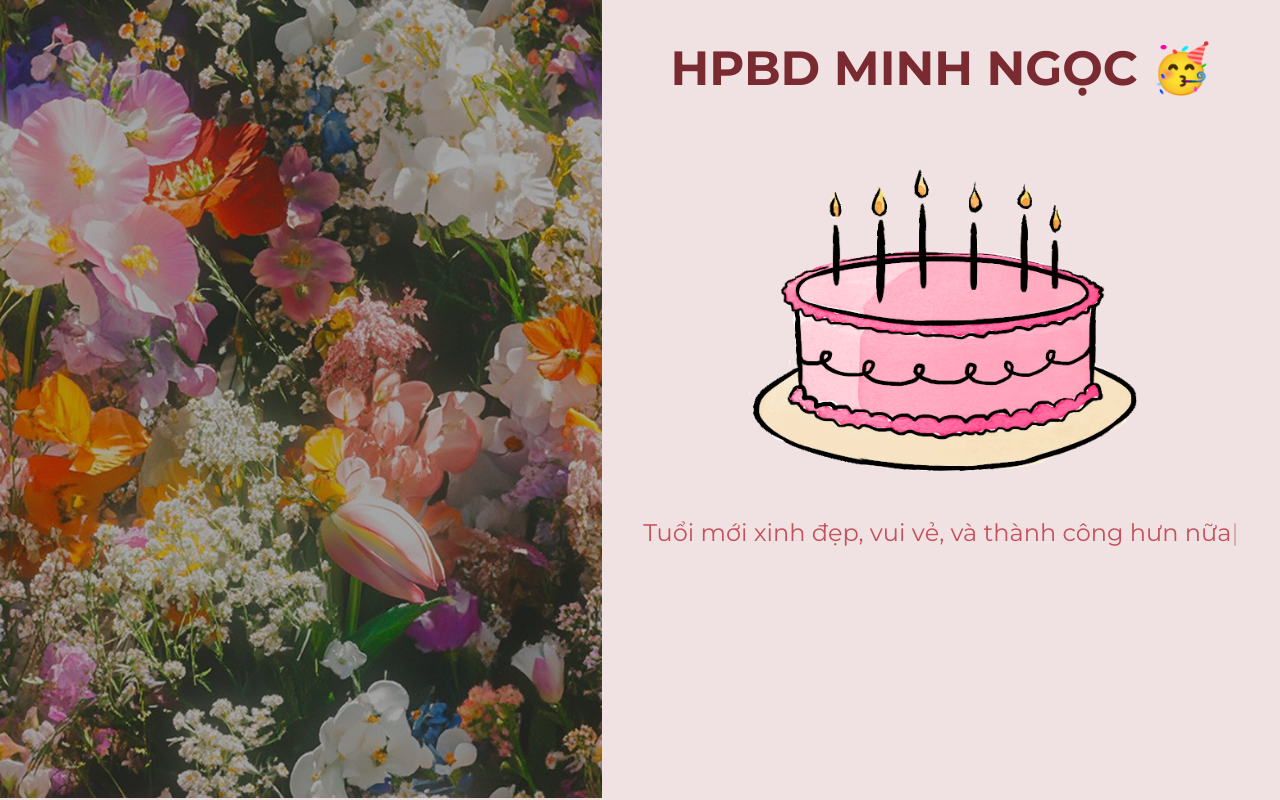
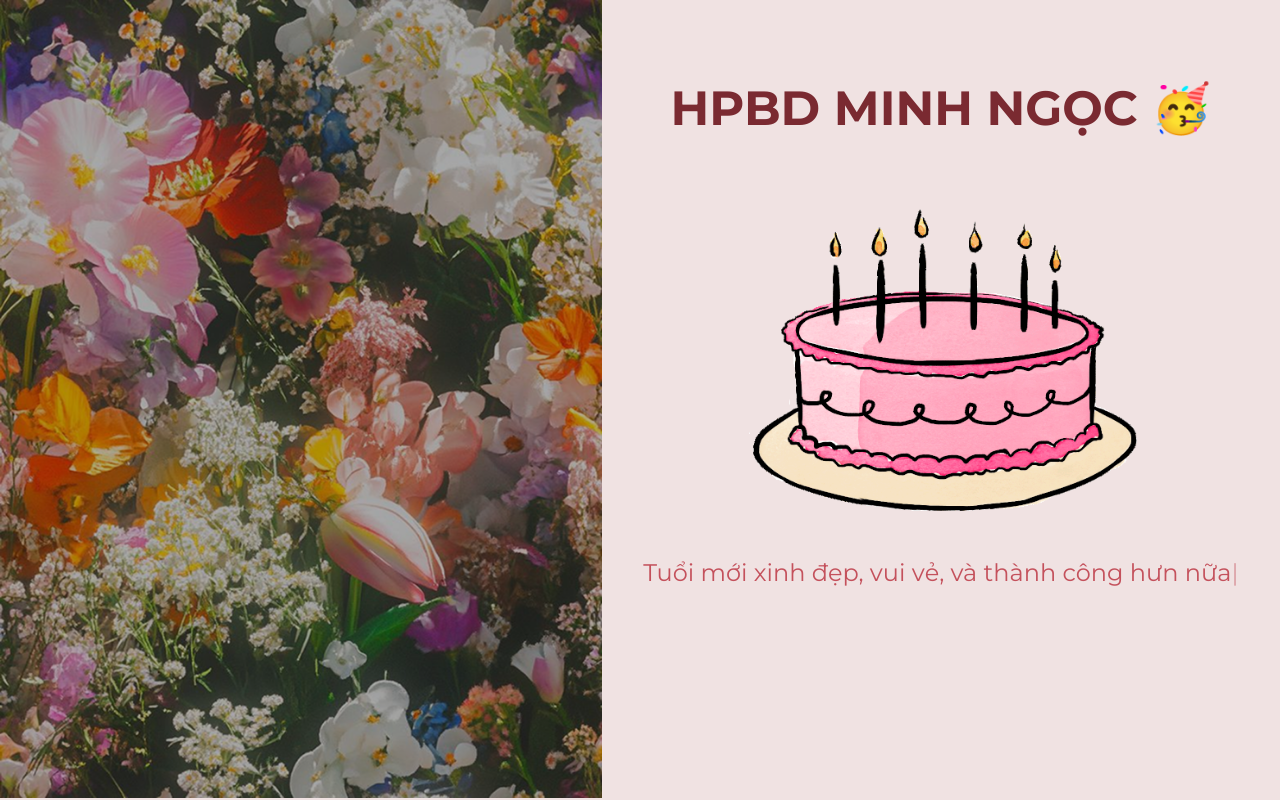
Before and after one commit to sonnh57/pmn-hpbd, a plain HTML site: page index.html in a window 1280 px wide. Both pictures are taken after a click on the button "ẤN TỚ ĐI ^^". Drawn offline with nearby package versions, Linux system fonts and the light colour scheme; files that its build step writes are made by us from their sources; a web font is replaced by a local one.

Commit message:
Fix top spacing

```diff
--- a/index.html
+++ b/index.html
@@ -30,7 +30,7 @@
         </div>
         <div style="width:3%"></div>
         <div class="page" style="flex-direction: column;">
-            <div class="text-center" style="margin-top: 5vh;">
+            <div class="text-center" style="margin-top: 10vh;">
                 <h2 id="name">HPBD Minh Ngọc 🥳</h2>
             </div>
 
```
